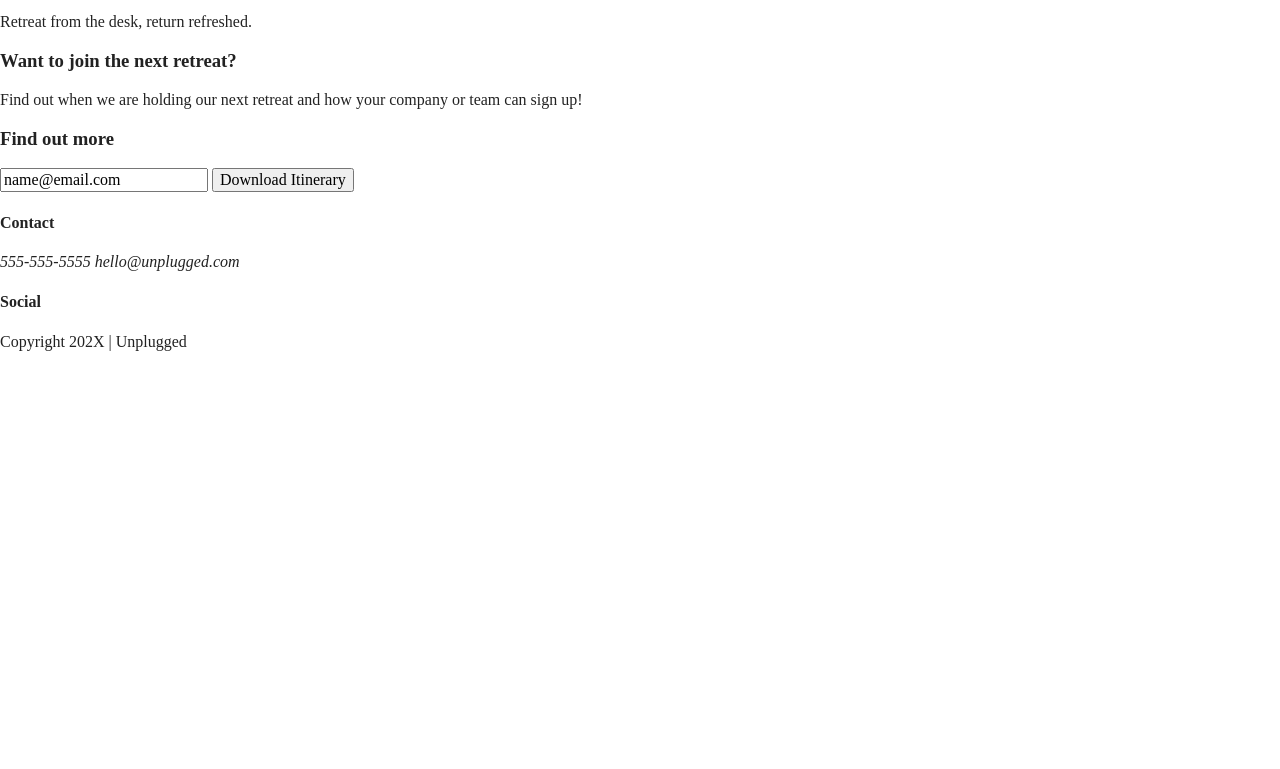
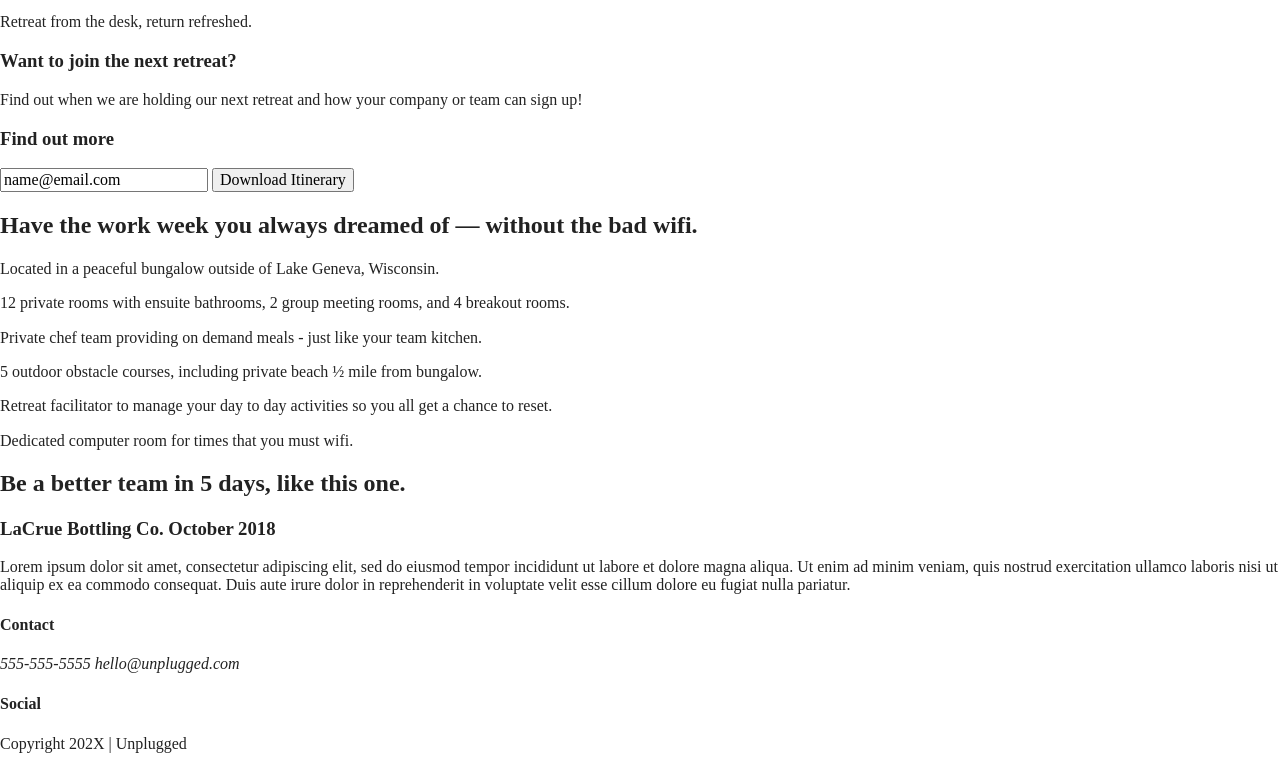
Before and after one commit to Jess-29/unplugged-website, a website built with Parcel: page index.html in a window 1280 px wide. Shown: the part 75-844 px from the top of the page. Before the commit the page ends 800 px from the top, so only its background shows below. Built offline with nearby package versions, Linux system fonts and the light colour scheme.

Commit message:
Added more html

```diff
--- a/index.html
+++ b/index.html
@@ -60,6 +60,57 @@
           </div>
         </div>
       </aside>
+
+      <section class="features">
+        <div class="content-wrapper">
+          <div class="features-items">
+            <h2>Have the work week you always dreamed of — without the bad wifi.</h2>
+            <article>
+              <p class="fontawesome-icon"></p>
+              <p class="features-item-description">Located in a peaceful bungalow outside of Lake Geneva, Wisconsin.</p>
+            </article>
+
+            <article>
+              <p class="fontawesome-icon"></p>
+              <p>12 private rooms with ensuite bathrooms, 2 group meeting rooms, and 4 breakout rooms.</p>
+            </article>
+
+            <article>
+              <p class="fontawesome-icon"></p>
+              <p>Private chef team providing on demand meals - just like your team kitchen.</p>
+            </article>
+
+            <article>
+              <p class="fontawesome-icon"></p>
+              <p>5 outdoor obstacle courses, including private beach ½ mile from bungalow.</p>
+            </article>
+
+            <article>
+              <p class="fontawesome-icon"></p>
+              <p>Retreat facilitator to manage your day to day activities so you all get a chance to reset.</p>
+            </article>
+
+            <article>
+              <p class="fontawesome-icon"></p>
+              <p>Dedicated computer room for times that you must wifi.</p>
+            </article>
+          </div>
+        </div>
+      </section>
+
+      <section class="reviews">
+        <div class="content-wrapper">
+          <h2>Be a better team in 5 days, like this one.</h2>
+          <article>
+            <div>
+              <h3>LaCrue Bottling Co.
+                October 2018
+                </h3>
+              <p>Lorem ipsum dolor sit amet, consectetur adipiscing elit, sed do eiusmod tempor incididunt ut labore et dolore magna aliqua. Ut enim ad minim veniam, quis nostrud exercitation ullamco laboris nisi ut aliquip ex ea commodo consequat. Duis aute irure dolor in reprehenderit in voluptate velit esse cillum dolore eu fugiat nulla pariatur.</p>
+              </div>
+          </article>
+        </div>
+      </section>
     </main>
 
     <footer>
```
